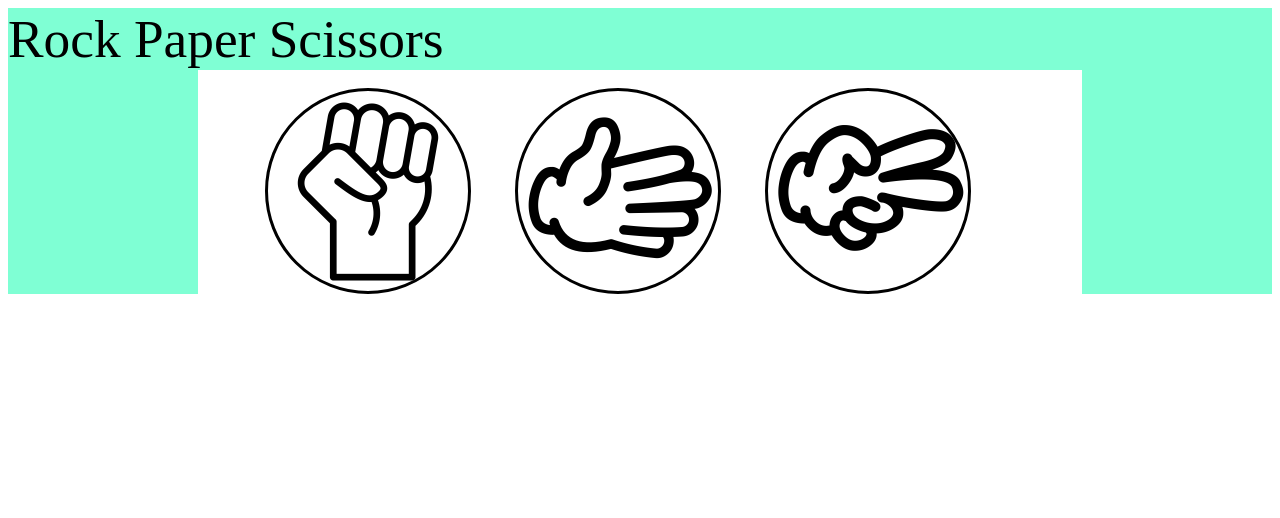
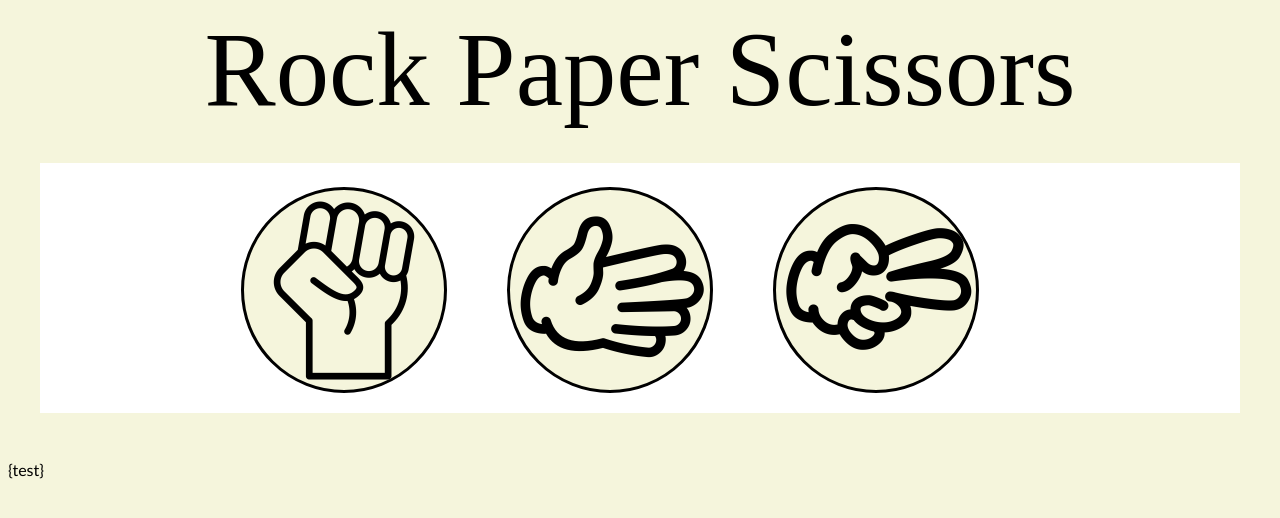
Before and after one commit to CorKalom/rpc-webt, a PHP site: page /index.html in a window 1280 px wide. Shown: the top 518 px of the page. Run offline with PHP 8.4, Linux system fonts and the light colour scheme.

Commit message:
[TASK] Design changes, minor code changes

```diff
--- a/config/Settings_Example.php
+++ b/config/Settings_Example.php
@@ -6,8 +6,8 @@ public function __construct()
 {
     $this->connectionParams = array(
         'dbname' => '', //Insert databasename here
-        'user' => '',
-        'password' => '',
+        'user' => '', // Paste your predefined Username here
+        'password' => '', //
         'host' => '',
         'driver' => ''
     );
--- a/index.html
+++ b/index.html
@@ -6,8 +6,9 @@
     <title>Title</title>
     <script src="https://unpkg.com/sweetalert/dist/sweetalert.min.js"></script>
     <style>
-        html{
+        html,a{
             font-family: Calibri,serif;
+            background: beige;
         }
 
         table, th{
@@ -51,60 +52,49 @@
             transform: scale(1.2);
         }
 
-        .selection {
-            width: 70%;
+        .selection{
+            padding-bottom: 20px;
+            margin: 2.5%;
+            width: 100%;
             background: white;
             display: flex;
             justify-content: center;
-            order: 2
         }
 
-        .side1{
-            width: 15%;
-            order: 1;
-            background: aquamarine;
-        }
 
-        .side2{
-            width: 15%;
-            order: 3;
-            background: aquamarine;
 
-        }
 
         .container{
             display: flex;
             flex-direction: row;
-            height: available;
-            flex-grow: 1;
-            flex-shrink: 0;
-            flex-basis: auto;
             }
 
         header{
-            background: aquamarine;
-            height: 20%;
+            background: beige;
             font-family: Raphtalia,serif;
-            font-size: 40pt;
+            font-size: 80pt;
+            text-align: center;
 
         }
 
         footer{
-            background: aquamarine;
+            background: beige;
         }
     </style>
 </head>
 <body>
 <header>Rock Paper Scissors</header>
 <div class="container">
-    <div class="side1"></div>
     <div class="selection">
         <a class="btn" id="1"></a>
         <a class="btn" id="2"></a>
         <a class="btn" id="3" ></a>
     </div>
-    <div class="side2"></div>
 </div>
+<div class="resultTable">
+
+</div>
+<p>{test}</p>
 
 </body>
 <script type="text/javascript">
@@ -123,7 +113,7 @@
                 return response.json();
             }).then(function (jsonfile) {
             console.log(jsonfile)
-            swal(jsonfile.result, jsonfile.oppHand, jsonfile.animation);
+            swal(jsonfile.result, "Opponent picked " + jsonfile.oppHand, jsonfile.animation);
         })
             .catch(function (err) {
                 console.error(err);
```
Also changed, not shown: index.php (+10 -1 lines).
